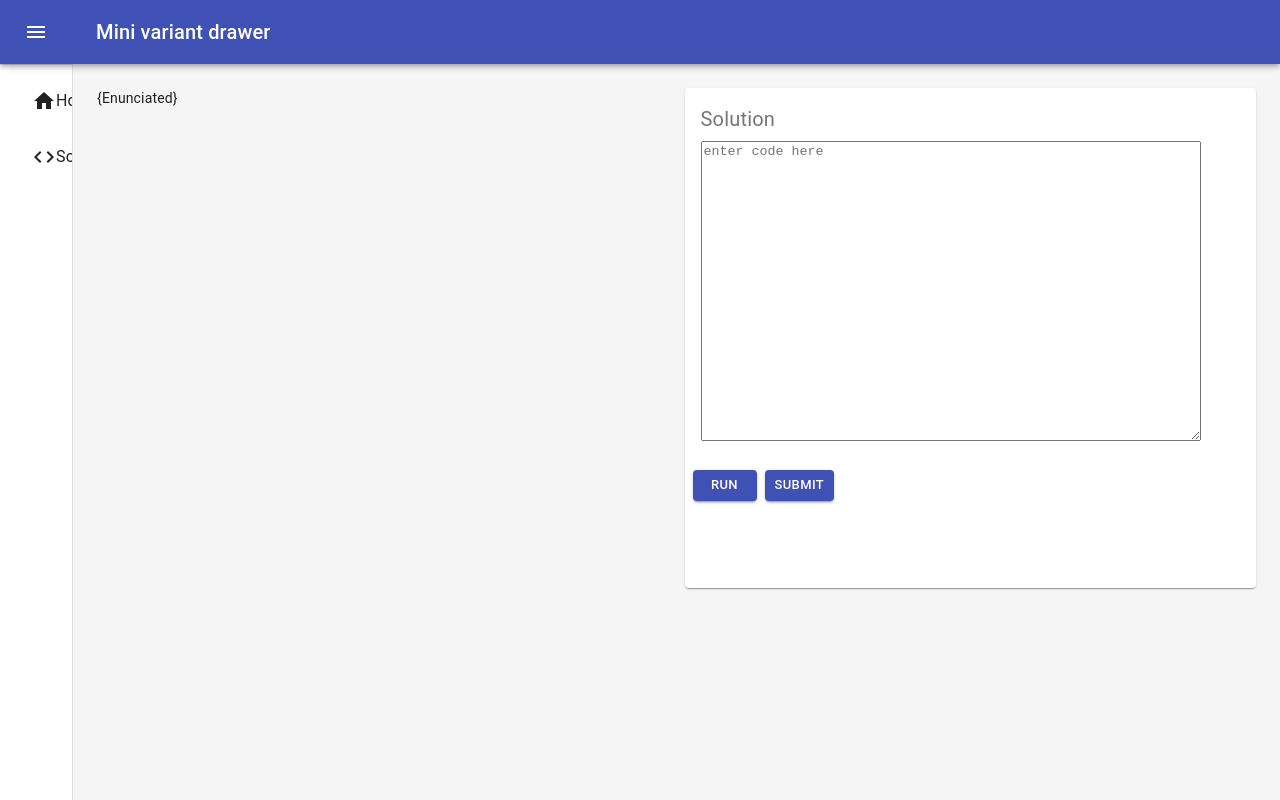
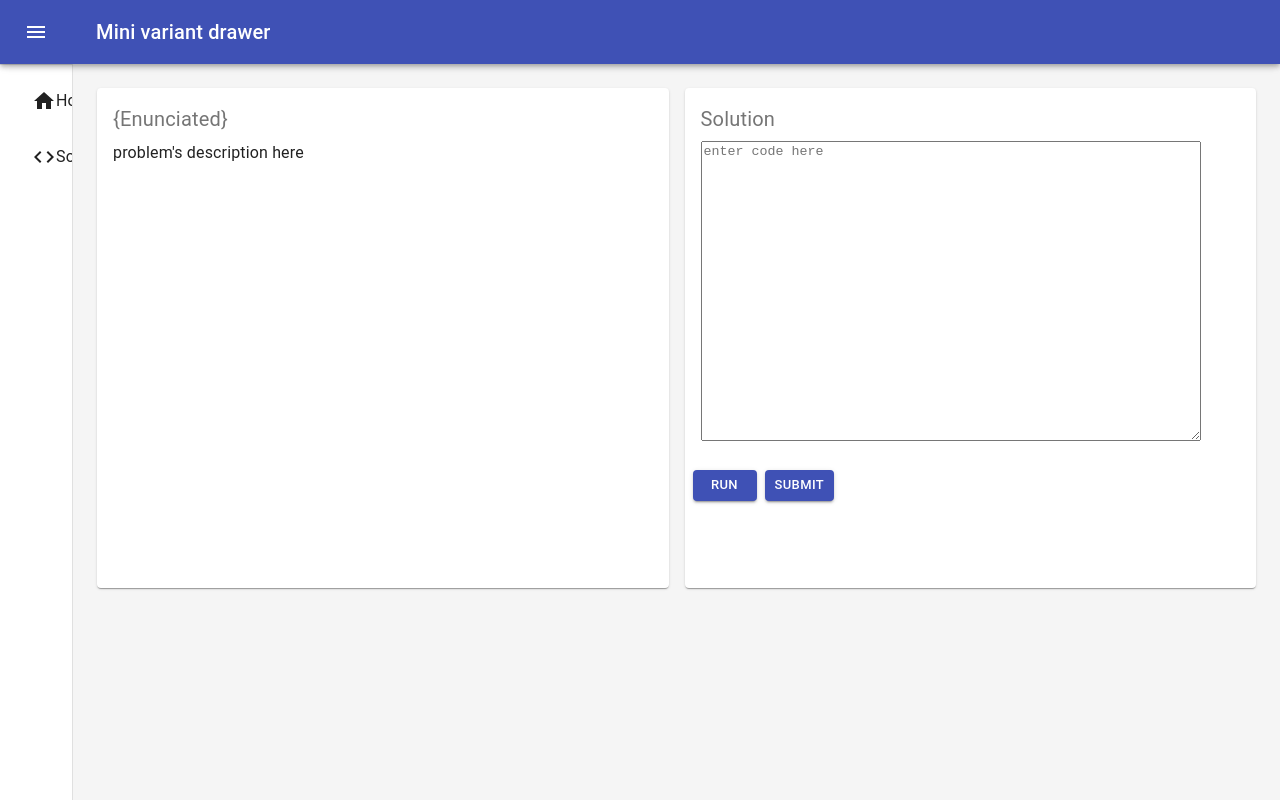
Before and after one commit to ashouy/jjudge, a React (Create React App) app in the folder jjudge-app/: page /submitSolution in a window 1280 px wide. Built offline with nearby package versions, Linux system fonts and the light colour scheme.

Commit message:
#37 add problem card

```diff
--- a/jjudge-app/src/components/MainContent/Solution/Problem.js
+++ b/jjudge-app/src/components/MainContent/Solution/Problem.js
@@ -1,10 +1,37 @@
+import { Card, Typography, makeStyles, CardContent } from '@material-ui/core'
 import React from 'react'
 
-const Problem = props =>{
-    return(
-        <div>
-            {props.enunciated}
-        </div>
+const useStyles = makeStyles({
+    root: {
+        minWidth: 350,
+        minHeight: 500,
+    },
+    title: {
+        fontSize: 20
+    },
+    pos: {
+        marginBottom: 12
+    }
+
+})
+
+
+const Problem = props => {
+    const classes = useStyles()
+
+    return (
+        <Card className={classes.root}>
+            <CardContent>
+                <Typography className={classes.title} color='textSecondary' gutterBottom>
+                    {props.enunciated}
+                </Typography>
+                <Typography>
+                    {props.description}
+                </Typography>
+
+
+            </CardContent>
+        </Card>
     )
 }
 
--- a/jjudge-app/src/components/MainContent/Solution/SubmitSolution.js
+++ b/jjudge-app/src/components/MainContent/Solution/SubmitSolution.js
@@ -26,7 +26,7 @@ const SubmitSolution = props => {
                 container spacing={2}
             >
                 <Grid item xs >
-                    <Problem enunciated="{Enunciated}"/>
+                    <Problem enunciated="{Enunciated}" description="problem's description here"/>
                 </Grid>
                 <Grid item xs >
                     <Solution />
```
Also changed, not shown: 1 other file (tests, documents, lock files or other folders).
